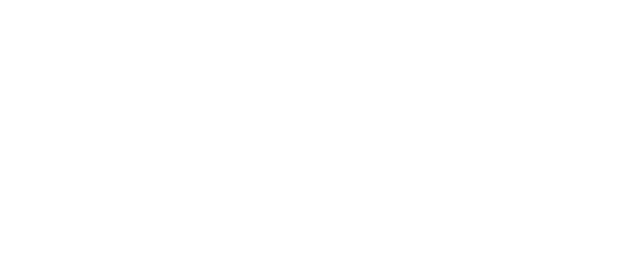
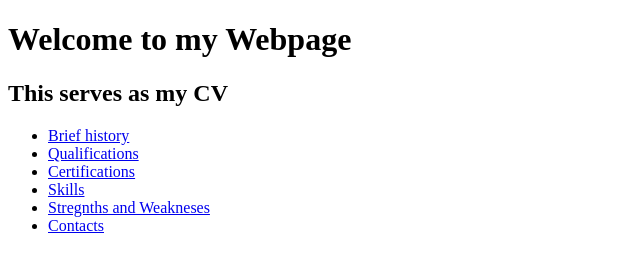
Before and after one commit to TumeloGeorge/Personal-CV, a plain HTML site: page main/index.html in a window 1280 px wide. Shown: the whole page, without its empty margins (0-640 px from the left). Drawn offline with Linux system fonts and the light colour scheme.

Commit message:
modified:   main/index.html

```diff
--- a/main/index.html
+++ b/main/index.html
@@ -5,7 +5,28 @@
     <title>My CV</title>
 
     <body>
-        <H1></H1>
+        <H1>Welcome to my Webpage</H1>
+        <h2>This serves as my CV</h2>
+        <nav class="navigation">
+            <ul>
+                <li><a href="#history">Brief history</a></li>
+                <li><a href="#Qualifications">Qualifications</a></li>
+                <li><a href="#Certifications">Certifications</a></li>
+                <li><a href="#Skills">Skills</a></li>
+                <li><a href="#Stregnths and Weakneses">Stregnths and Weakneses</a></li>
+                <li><a href="#Contacts">Contacts</a></li>
+            </ul>
+        </nav>
+        <div class="content">
+
+
+        </div>
+        <div id="history"></div>
+        <div id="Qualifications"></div>
+        <div id="Certifications"></div>
+        <div id="Skills"></div>
+        <div id="Stregnths and Weakneses"></div>
+        <div id="Contacts"></div>
     </body>
 
 </html>
```
